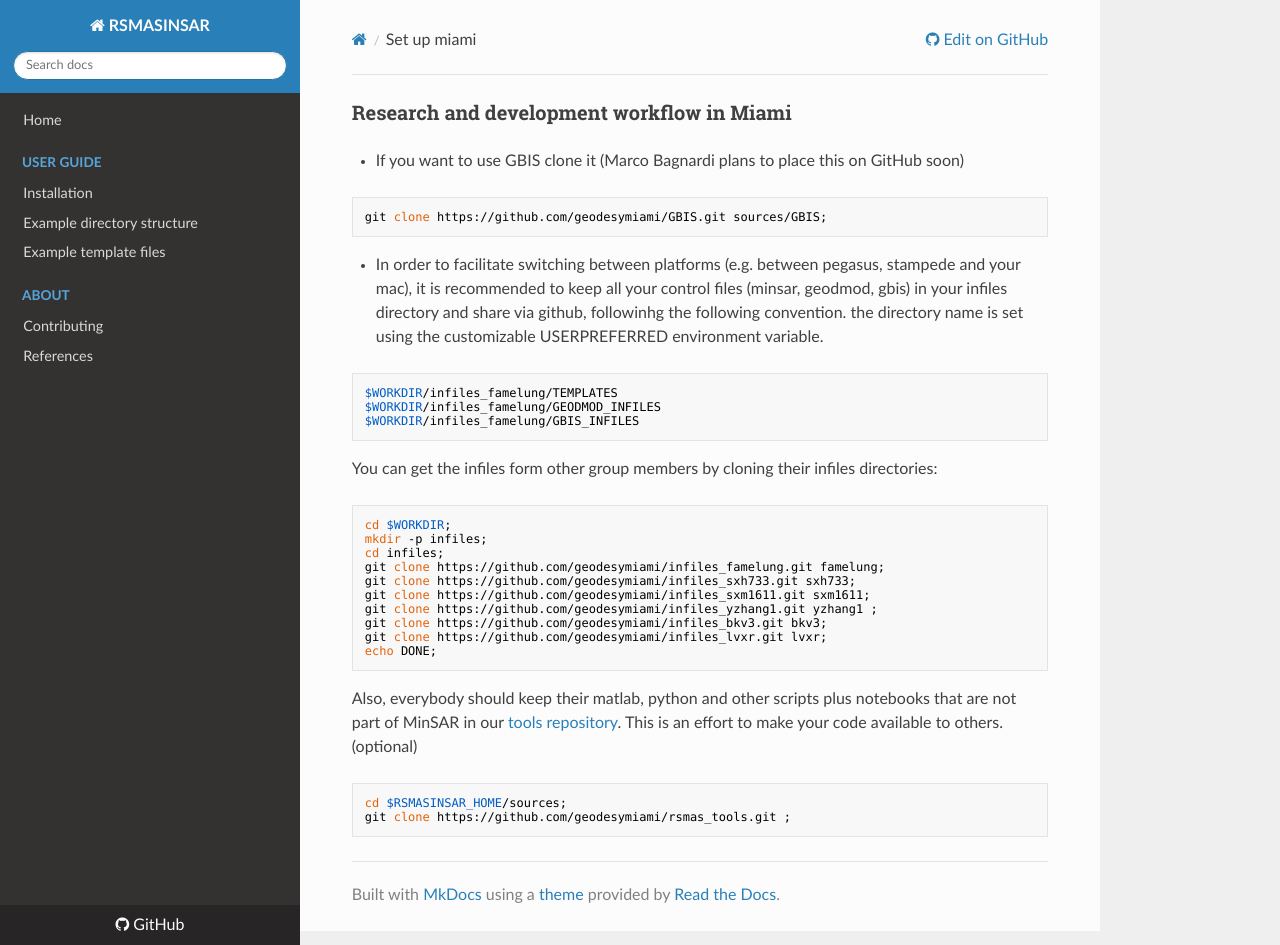
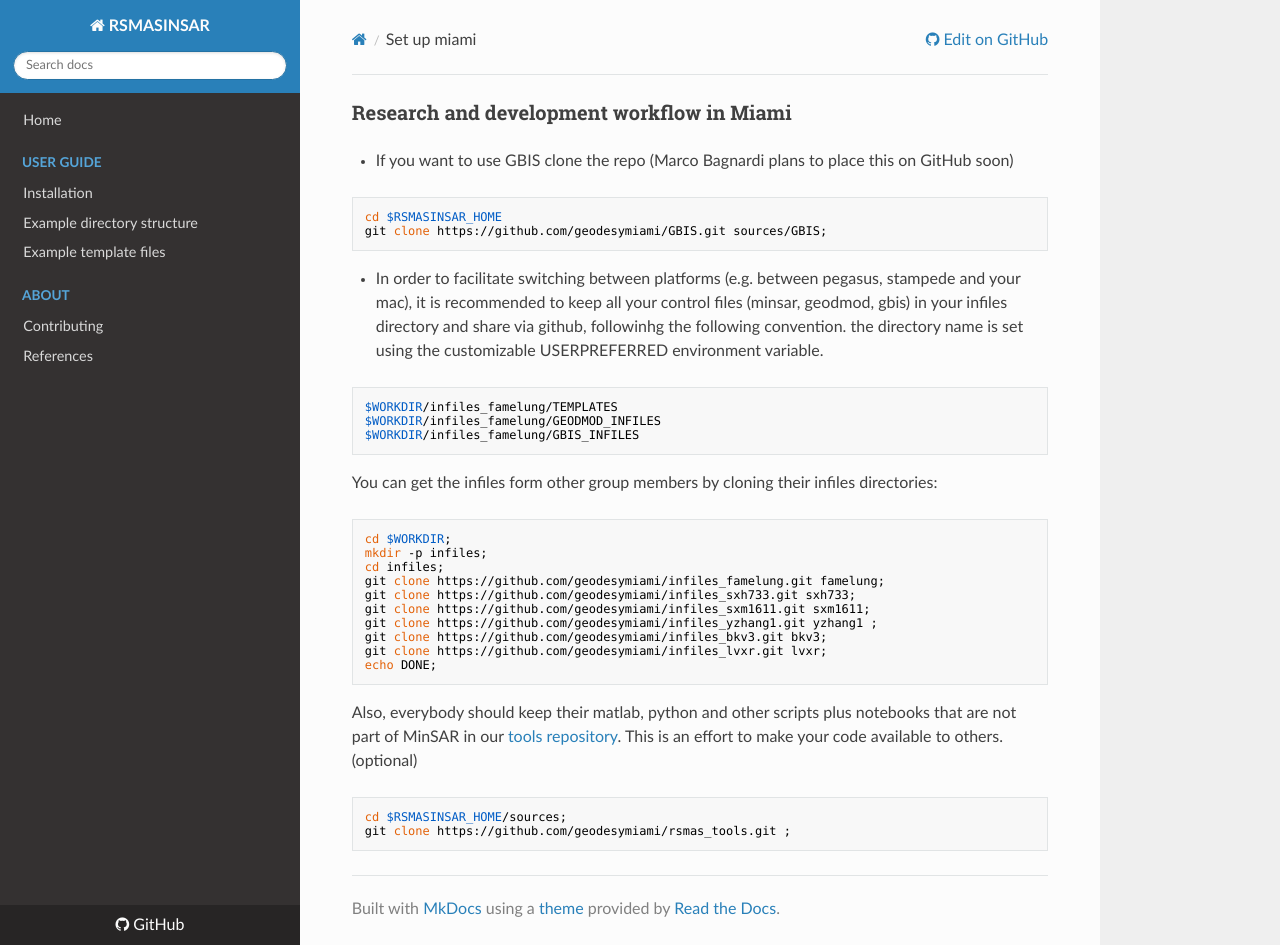
Before and after one commit to geodesymiami/rsmas_insar, an MkDocs documentation site: the page built from docs/set_up_miami.md, in a window 1280 px wide and 945 px high. Built offline with MkDocs 1.6.1, drawn with Linux system fonts in a browser that asks for light colours; nearby versions of some CDN libraries.

Commit message:
Update set_up_miami.md

````diff
--- a/docs/set_up_miami.md
+++ b/docs/set_up_miami.md
@@ -1,6 +1,7 @@
 ## Research and development workflow in Miami
-* If you want to use GBIS clone it (Marco Bagnardi plans to place this on GitHub soon)
+* If you want to use GBIS clone the repo (Marco Bagnardi plans to place this on GitHub soon)
 ```
+cd $RSMASINSAR_HOME
 git clone https://github.com/geodesymiami/GBIS.git sources/GBIS;
 ```
 
````
